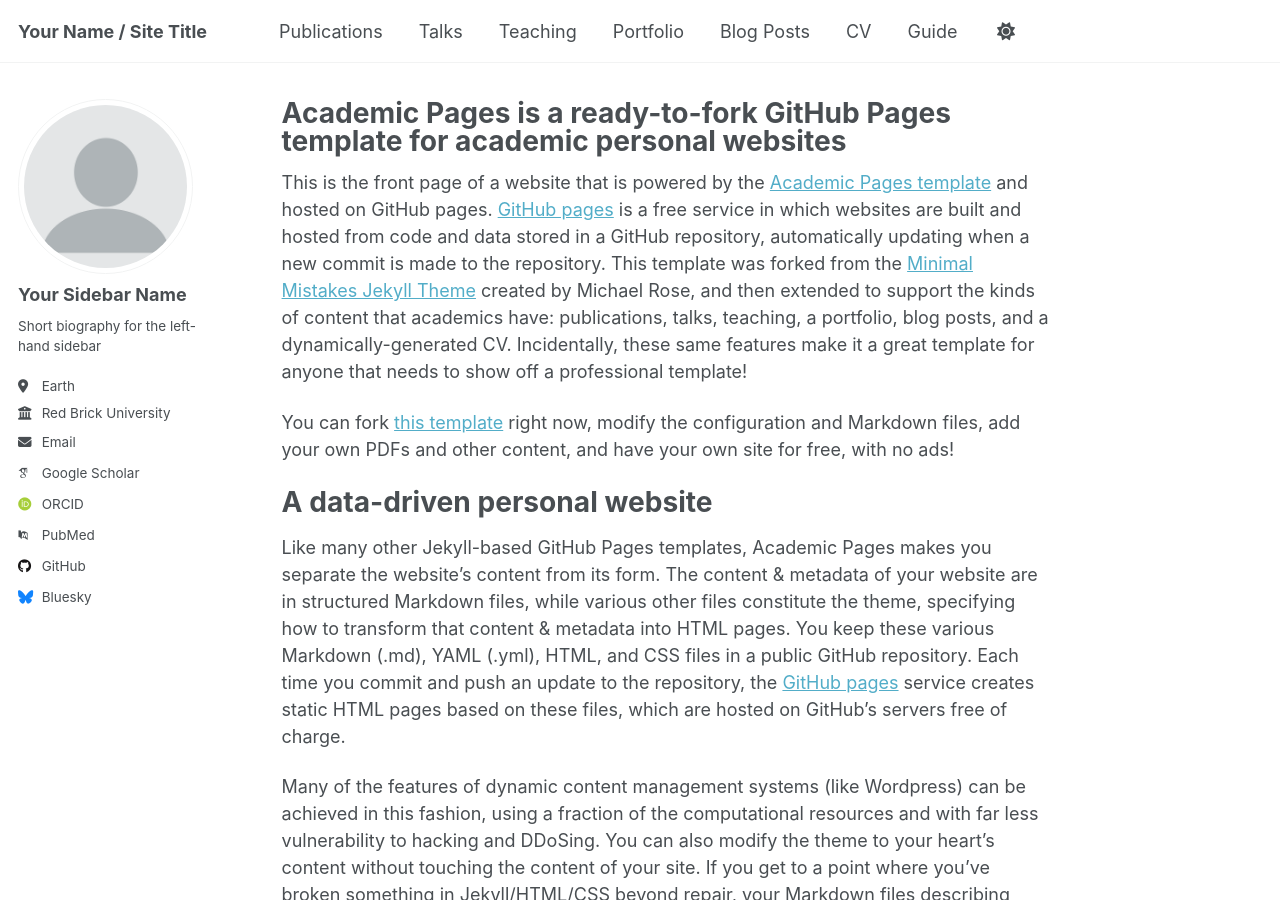
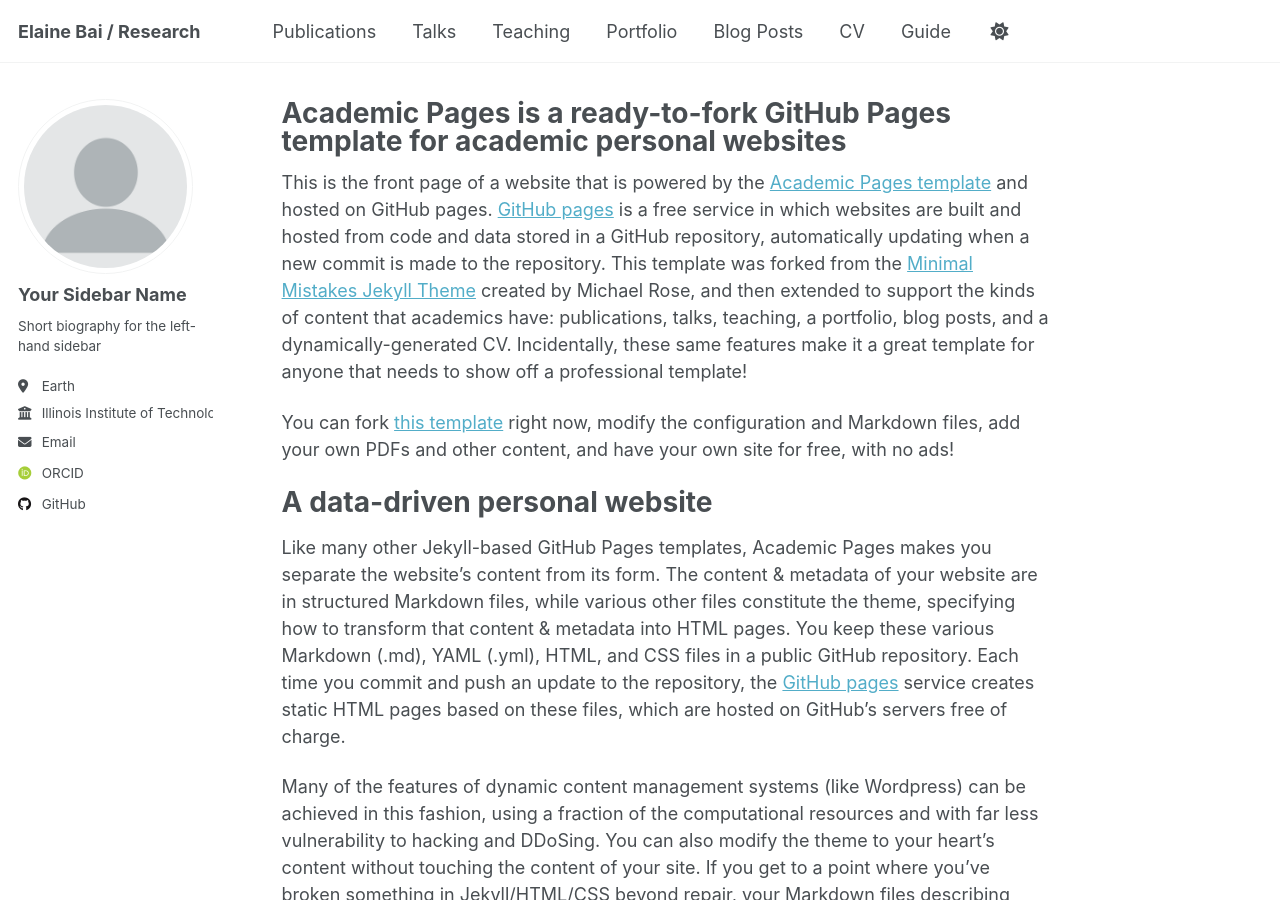
Before and after one commit to laastera727/webpage, a Jekyll site: the page built from _pages/about.md, in a window 1280 px wide and 900 px high. Built offline with Jekyll 4.4.1, drawn with Linux system fonts in a browser that asks for light colours; some web fonts are replaced; a script that is not in the unit is left out.

Commit message:
Update _config.yml

```diff
--- a/_config.yml
+++ b/_config.yml
@@ -9,11 +9,11 @@
 # Basic Site Settings
 locale                   : "en-US"
 site_theme               : "default"
-title                    : "Your Name / Site Title"
+title                    : "Elaine Bai / Research"
 title_separator          : "-"
 name                     : &name "Your Name"
 description              : &description "personal description"
-url                      : https://academicpages.github.io # the base hostname & protocol for your site e.g. "https://[your GitHub username].github.io" or if you already have some other page hosted on Github then use "https://[your GitHub username].github.io/[Your Repo Name]"
+url                      : https://laastera727.github.io # the base hostname & protocol for your site e.g. "https://[your GitHub username].github.io" or if you already have some other page hosted on Github then use "https://[your GitHub username].github.io/[Your Repo Name]"
 baseurl                  : "" # the subpath of your site, e.g. "/blog"
 repository               : "academicpages/academicpages.github.io"
 
@@ -27,18 +27,18 @@ author:
   pronouns         : # example: "she/her"
   bio              : "Short biography for the left-hand sidebar"
   location         : "Earth"
-  employer         : "Red Brick University"
+  employer         : "Illinois Institute of Technology"
   uri              : # URL
-  email            : "none@example.org"
+  email            : "ebai@illinoistech.edu"
 
   # Academic websites
   academia         : # URL
   arxiv            : # URL - Update with the correct link to your profile
-  googlescholar    : "https://scholar.google.com/citations?user=PS_CX0AAAAAJ"
+  googlescholar    : #"https://scholar.google.com/citations?user=PS_CX0AAAAAJ"
   impactstory      : # URL
-  orcid            : "http://orcid.org/yourorcidurl"
+  orcid            : "https://orcid.org/0009-0007-4608-6056"
   semantic         : # URL
-  pubmed           : "https://www.ncbi.nlm.nih.gov/pubmed/?term=john+snow"
+  pubmed           : #"https://www.ncbi.nlm.nih.gov/pubmed/?term=john+snow"
   researchgate     : # URL
   scopus           : # URL
 
@@ -52,7 +52,7 @@ author:
 
   # Social media
   artstation       : # Username
-  bluesky          : "bsky.app" # Replace this with you Bluesky username
+  bluesky          : #"bsky.app" # Replace this with you Bluesky username
   facebook         : # Username
   flickr           : # Username
   foursquare       : # Username
```
